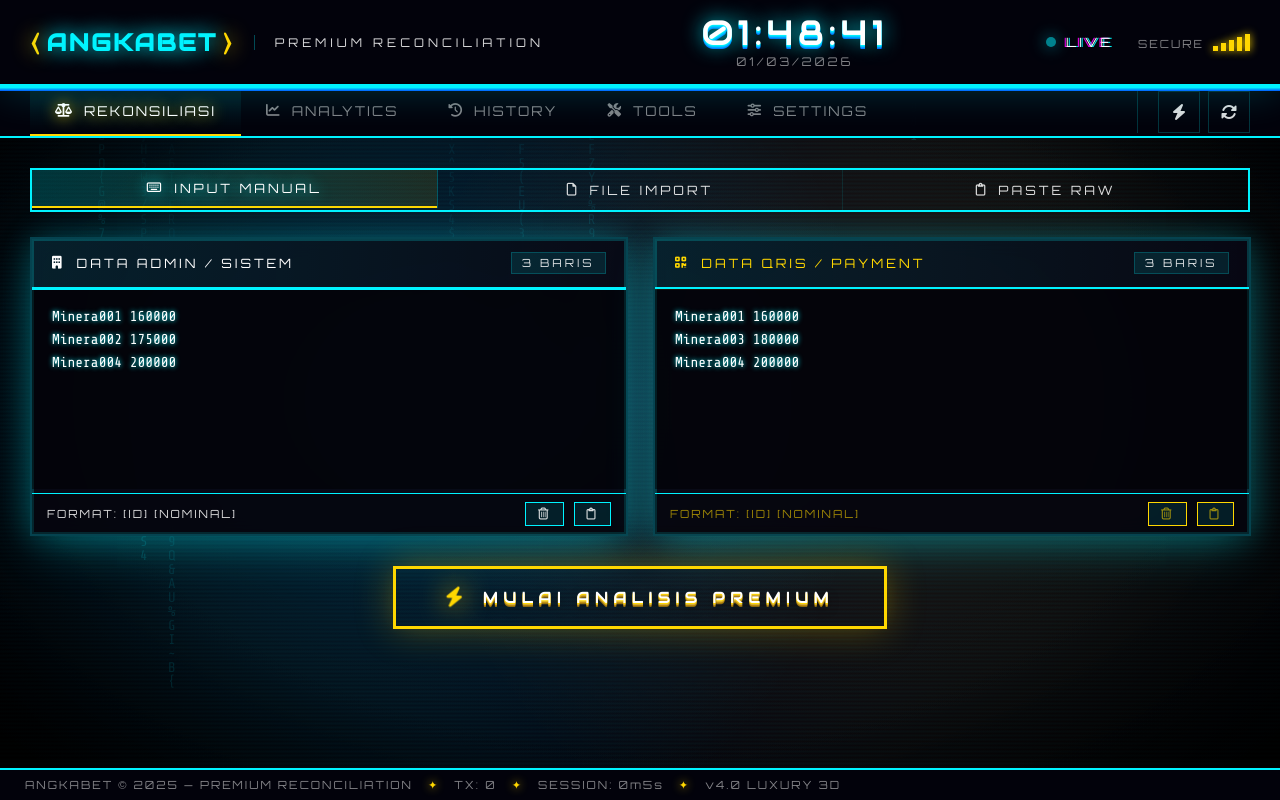
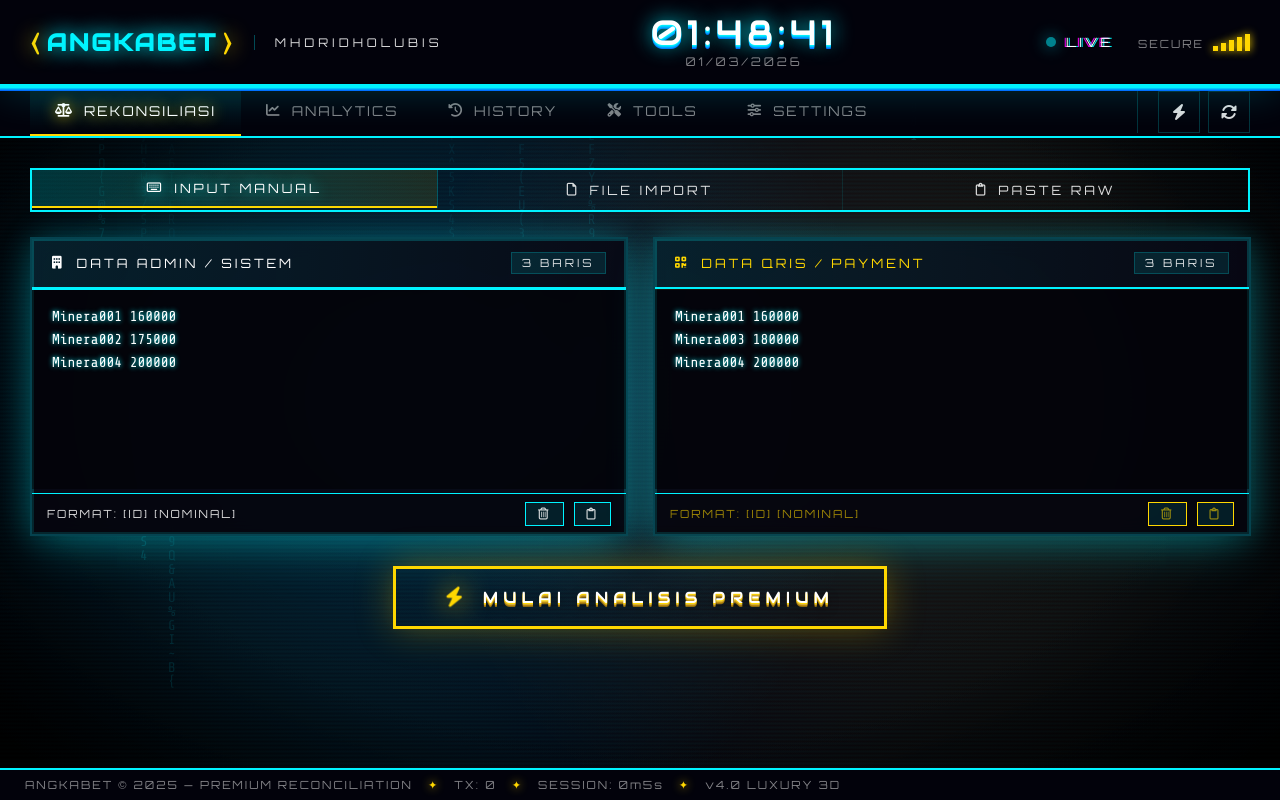
Before and after one commit to Lubis30/CARISELISIHHQrisssLubiss, a plain HTML site: page index.html in a window 1280 px wide. Drawn offline with nearby package versions, Linux system fonts and the light colour scheme; animation ran at ten frames a second.

Commit message:
Update index.html

```diff
--- a/index.html
+++ b/index.html
@@ -415,7 +415,7 @@ html,body{font-family:var(--font-primary);background:var(--bg);color:var(--text)
         <span class="logo-text text-3d">ANGKABET</span>
         <span class="logo-bracket">〉</span>
       </div>
-      <div class="top-bar-title">PREMIUM RECONCILIATION</div>
+      <div class="top-bar-title">MhdRidhoLubis</div>
     </div>
     <div class="top-bar-center">
       <div class="live-clock text-3d" id="liveClock">00:00:00</div>
```
